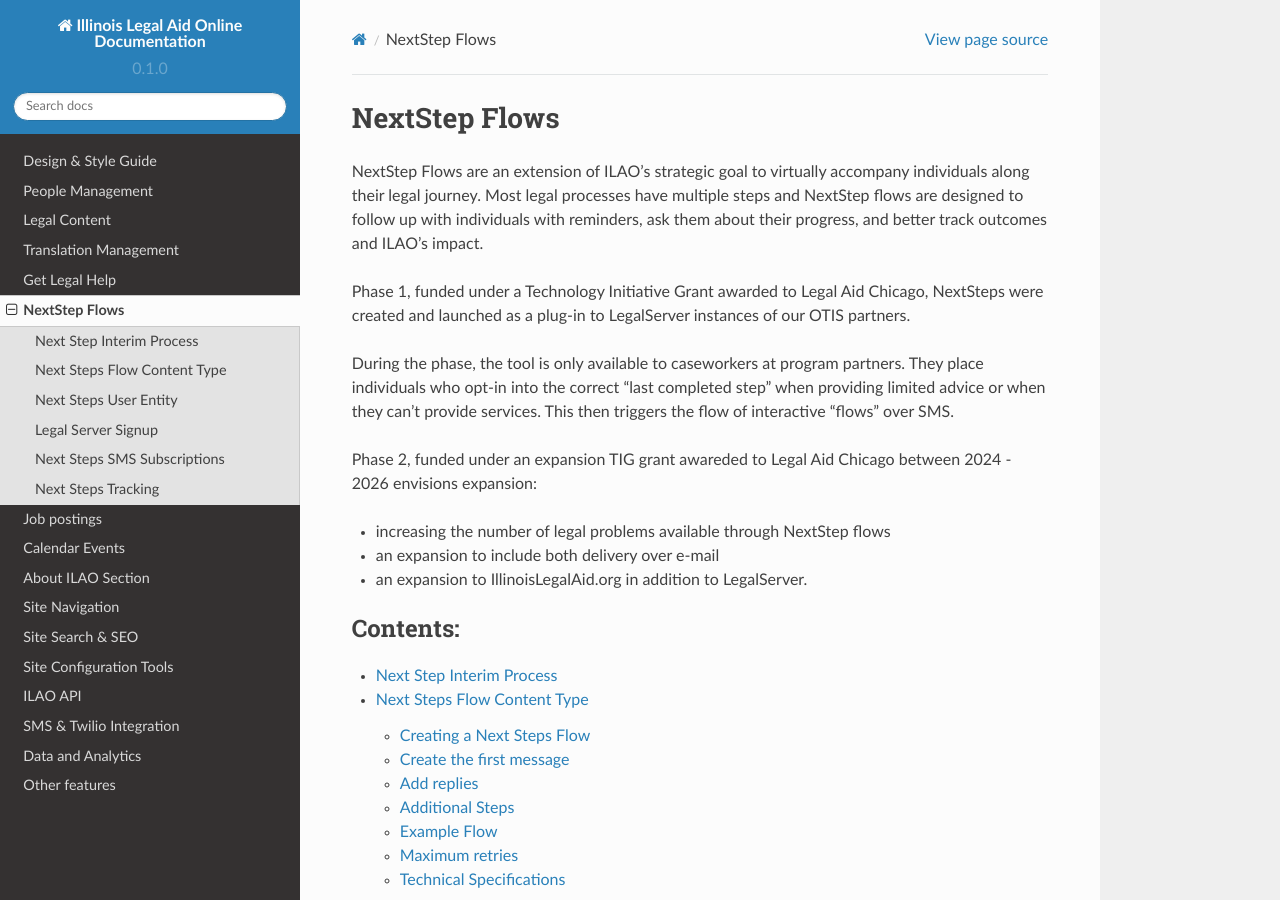
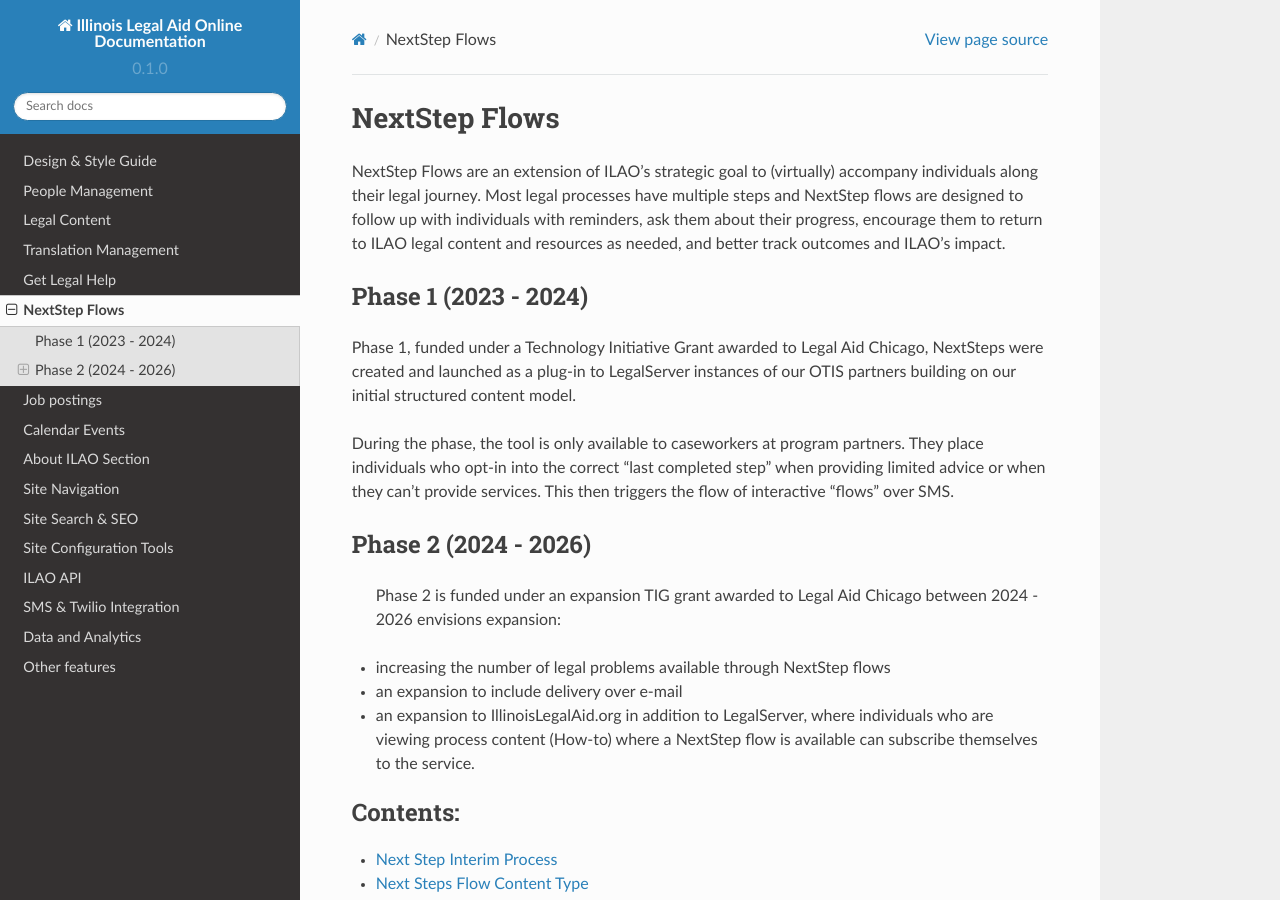
Before and after one commit to IllinoisLegalAidOnline/website-docs, a Sphinx documentation site: the page built from docs/source/next_step_flows.rst, in a window 1280 px wide and 900 px high. Built offline with Sphinx 7.4.7 and the Read the Docs theme 2.0.0, drawn with Linux system fonts in a browser that asks for light colours.

Commit message:
Next Step flows

```diff
--- a/docs/source/next_step_flows.rst
+++ b/docs/source/next_step_flows.rst
@@ -2,17 +2,22 @@
 NextStep Flows
 =======================
 
-NextStep Flows are an extension of ILAO's strategic goal to virtually accompany individuals along their legal journey. Most legal processes have multiple steps and NextStep flows are designed to follow up with individuals with reminders, ask them about their progress, and better track outcomes and ILAO's impact.
+NextStep Flows are an extension of ILAO's strategic goal to (virtually) accompany individuals along their legal journey. Most legal processes have multiple steps and NextStep flows are designed to follow up with individuals with reminders, ask them about their progress, encourage them to return to ILAO legal content and resources as needed, and better track outcomes and ILAO's impact.
 
-Phase 1, funded under a Technology Initiative Grant awarded to Legal Aid Chicago, NextSteps were created and launched as a plug-in to LegalServer instances of our OTIS partners.
+
+Phase 1 (2023 - 2024)
+====================
+Phase 1, funded under a Technology Initiative Grant awarded to Legal Aid Chicago, NextSteps were created and launched as a plug-in to LegalServer instances of our OTIS partners building on our initial structured content model.
 
 During the phase, the tool is only available to caseworkers at program partners. They place individuals who opt-in into the correct "last completed step" when providing limited advice or when they can't provide services. This then triggers the flow of interactive "flows" over SMS.
 
-Phase 2, funded under an expansion TIG grant awareded to Legal Aid Chicago between 2024 - 2026 envisions expansion:
+Phase 2 (2024 - 2026)
+====================
+ Phase 2 is funded under an expansion TIG grant awarded to Legal Aid Chicago between 2024 - 2026 envisions expansion:
 
 * increasing the number of legal problems available through NextStep flows
-* an expansion to include both delivery over e-mail
-* an expansion to IllinoisLegalAid.org in addition to LegalServer.
+* an expansion to include delivery over e-mail
+* an expansion to IllinoisLegalAid.org in addition to LegalServer, where individuals who are viewing process content (How-to) where a NextStep flow is available can subscribe themselves to the service.
 
 .. toctree::
    :maxdepth: 2
```
